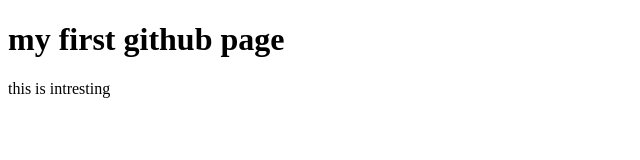
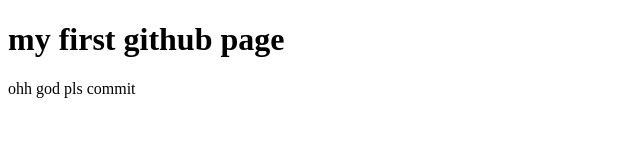
Before and after one commit to harishnitthin2004/harishnitthin2004.github.io, a plain HTML site: page index.html in a window 1280 px wide. Shown: the full height of the page, 0-640 px from the left. Drawn offline with Linux system fonts and the light colour scheme.

Commit message:
my commit

```diff
--- a/index.html
+++ b/index.html
@@ -7,6 +7,6 @@
 
 <body>
 <h1> my first github page</h1>
-<p> this is intresting </p>
+<p> ohh god pls commit </p>
 </body>
 </html>
```
